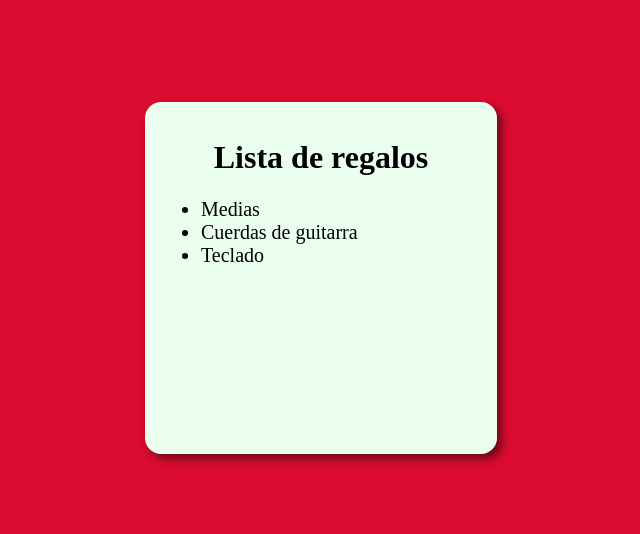
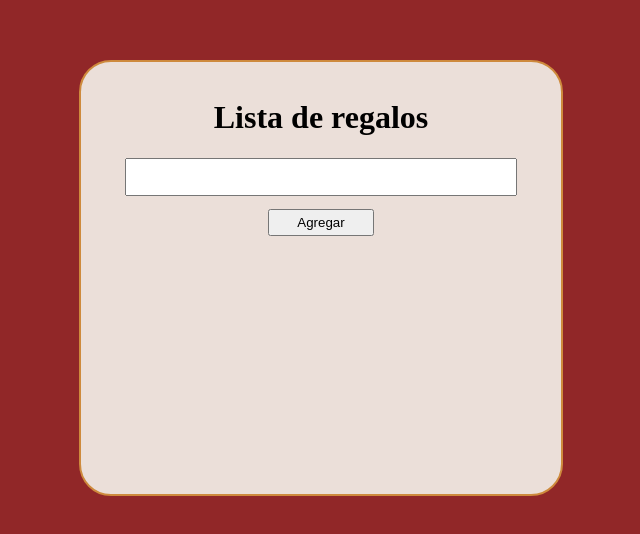
Before and after one commit to ferutizi/adviency-2022, a React (Create React App) app: page / in a window 1280 px wide. Shown: the part 122-656 px from the top of the page, without its empty margins (319-959 px from the left). Built offline with nearby package versions, Linux system fonts and the light colour scheme.

Commit message:
Día 3: Input

```diff
--- a/src/App.js
+++ b/src/App.js
@@ -1,15 +1,51 @@
 import './index.css';
+import { useState } from 'react';
 
 function App() {
+  const [formulario, setFormulario] = useState({regalo: ''});
+  const [regalos, setRegalos] = useState([]);
+
+  const handleChange = (e) => {
+    setFormulario({
+      ...formulario,
+      [e.target.name]: e.target.value
+    })
+  }
+
+  const handleSubmit = (e) => {
+    e.preventDefault();
+    setRegalos([
+      ...regalos,
+      formulario.regalo
+    ]);
+    setFormulario({regalo: ''})
+  }
+
   return (
     <>
       <div className="container">
-        <h1 className='title__list'>Lista de regalos</h1>
-        <ul>
-          <li className="item__list">Medias</li>
-          <li className="item__list">Cuerdas de guitarra</li>
-          <li className="item__list">Teclado</li>
-        </ul>
+        <h1>Lista de regalos</h1>
+        <form onSubmit={handleSubmit}>
+          <input
+            name="regalo"
+            type="text"
+            onChange={handleChange}
+            value={formulario.regalo}
+            autoFocus
+          />
+          <button>Agregar</button>
+        </form>
+          <ul>
+            {
+              regalos.map(item => (
+                <li>
+                  <div className="item__container">
+                    <p className="item">{item}</p>
+                  </div>
+                </li>
+                ))
+            }
+          </ul>
       </div>
     </>
   );
--- a/src/index.css
+++ b/src/index.css
@@ -1,25 +1,55 @@
-.container {
-    background-color: rgb(234, 255, 238);
-    width: 20rem;
-    height: 20rem;
-    border-radius: 1em;
-    padding: 1em;
-    box-shadow: 5px 5px 8px rgba(0,0,0,0.5);
+html {
+    width: 100vw;
+    height: 100vh;
+    display: flex;
+    flex-direction: column;
+    align-items: center;
+    justify-content: center;
+    background-color: #912728;
 }
 
-.title__list {
-    text-align: center;
+ul {
+    list-style: none;
+    margin: 0 76px;
+    padding: 0;
 }
 
-.item__list {
+.container {
+    width: 30rem;
+    min-height: 25rem;
+    background-color: rgb(235, 223, 217);
+    text-align: center;
+    padding: 1em 0;
+    border-radius: 2em;
+    border: 2px solid #ce8a3d;
+}
+
+input {
+    width: 24em;
+    height: 2em;
+    display: block;
+    margin: 0 auto;
+    outline: none;
+    font-size: 16px;
+}
+
+button {
+    width: 8em;
+    height: 2em;
+    margin: 1em 0;
+}
+
+.item__container {
+    width: 100%;
+    padding: 6px 6px;
+    border-radius: 4px;
+    border: 1px solid #ce8a3d;
     text-align: left;
+    margin: 0.5em 0;
+    background-color: #ccaf96;
+}
+
+.item {
+    display: inline;
     font-size: 20px;
 }
-
-html {
-    background-color: rgb(219, 12, 47);
-    height: 100vh;
-    display: flex;
-    align-items: center;
-    justify-content: center;
-}
```
Also changed, not shown: 1 other file (tests, documents, lock files or other folders).
